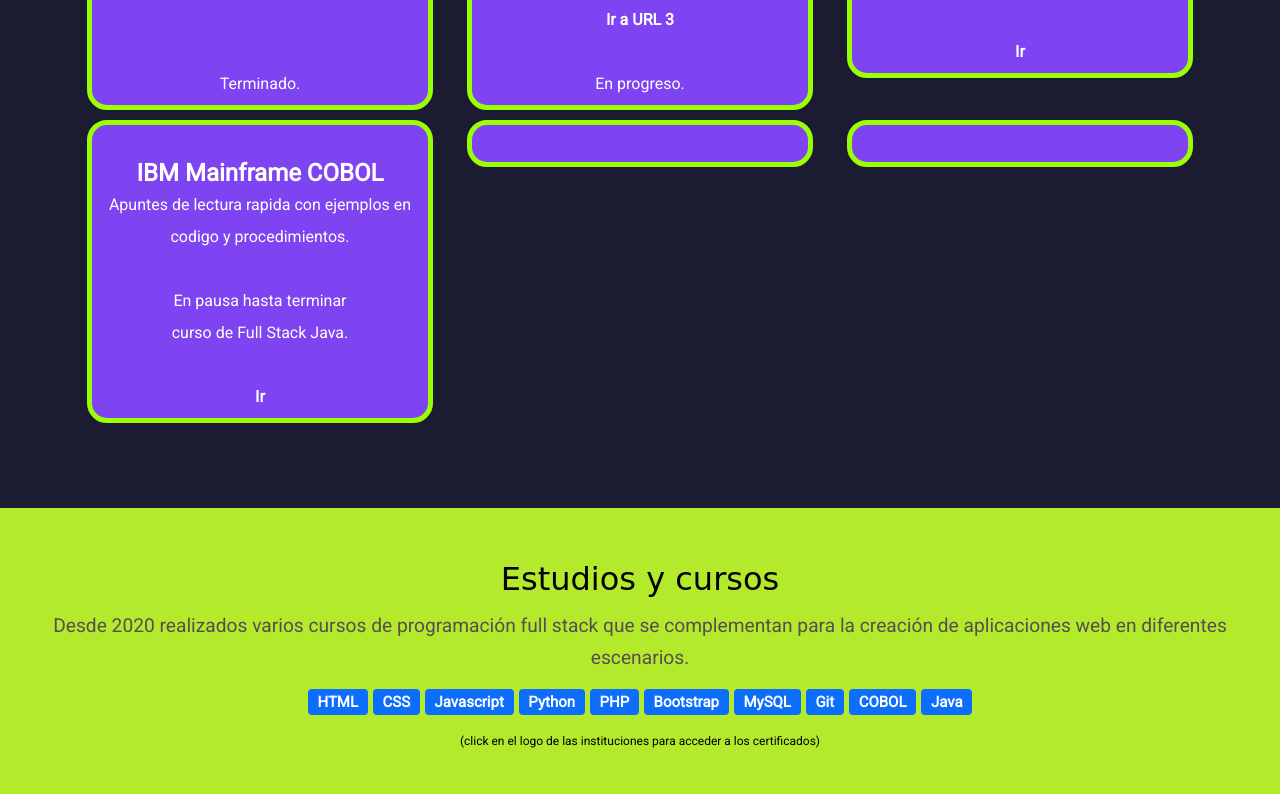
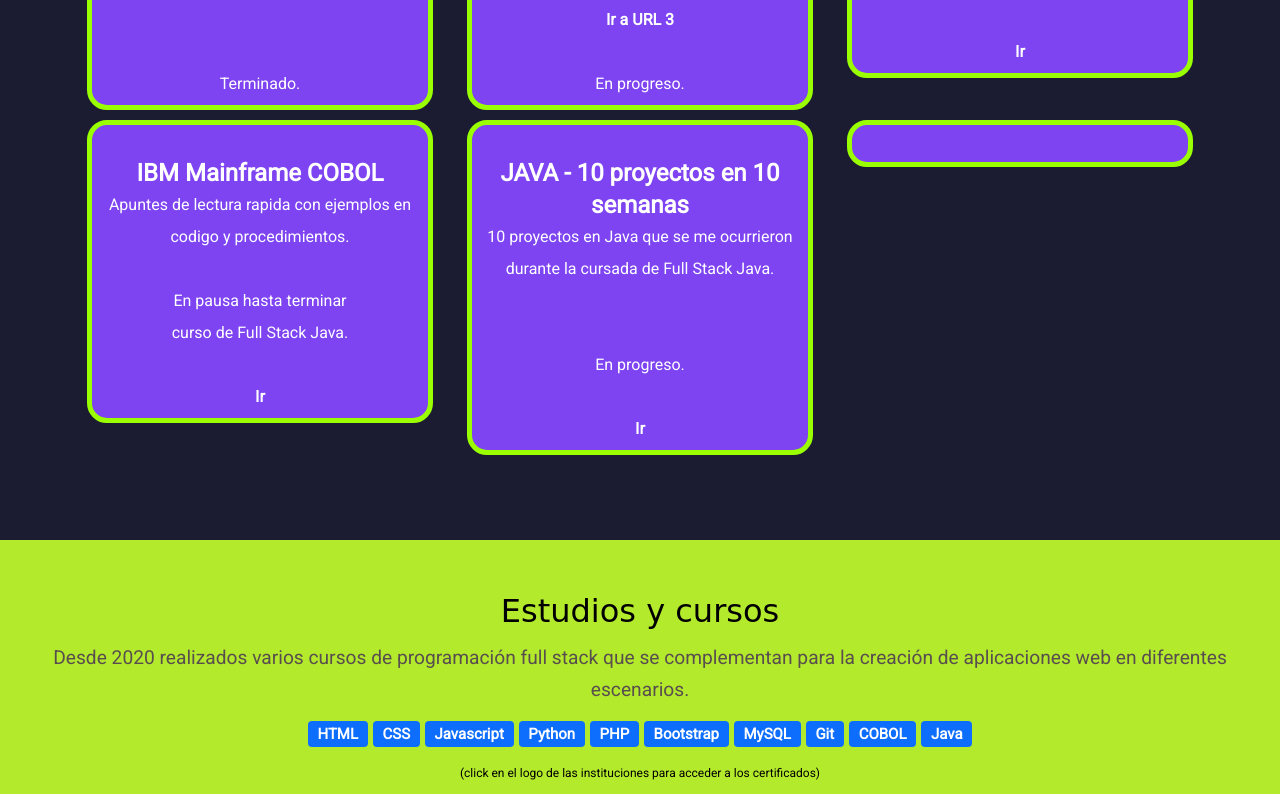
Before and after one commit to MarceloGarassino/Portfolio, a plain HTML site: page index.html in a window 1280 px wide. Shown: the part 2633-3427 px from the top of the page. Drawn offline with nearby package versions, Linux system fonts and the light colour scheme; files whose address does not match are found by name; a web font is replaced by a local one.

Commit message:
Add files via upload

```diff
--- a/index.html
+++ b/index.html
@@ -272,8 +272,12 @@
                 <div class="col-12 col-md-6 col-lg-4">
                     <div class="proyecto"
                         style="background-color: #7e44f1; color:white; border: 5px solid; border-color: rgb(153, 255, 1); border-radius: 20px; ">
-                        <p style="font-size: 24px; font-weight: bold;"><br> </p>
-                        <a> <!-- <br><br> --></a>
+                        <p style="font-size: 24px; font-weight: bold;"><br>JAVA - 10 proyectos en 10 semanas</p>
+                        <a>10 proyectos en Java que se me ocurrieron durante la cursada de Full Stack Java.
+                            <br><br><br>En progreso.<br><br></a>
+                        </a>
+                        <a style="color:white; font-weight: bold; text-decoration: none;"
+                            href="http://gara.ddns.net/portfolio/portfolio03/Java-10-proyectos-en-10-semanas/">Ir</a>
                         <div class="proyecto">
                             <div class="overlay">
                             </div>
```
